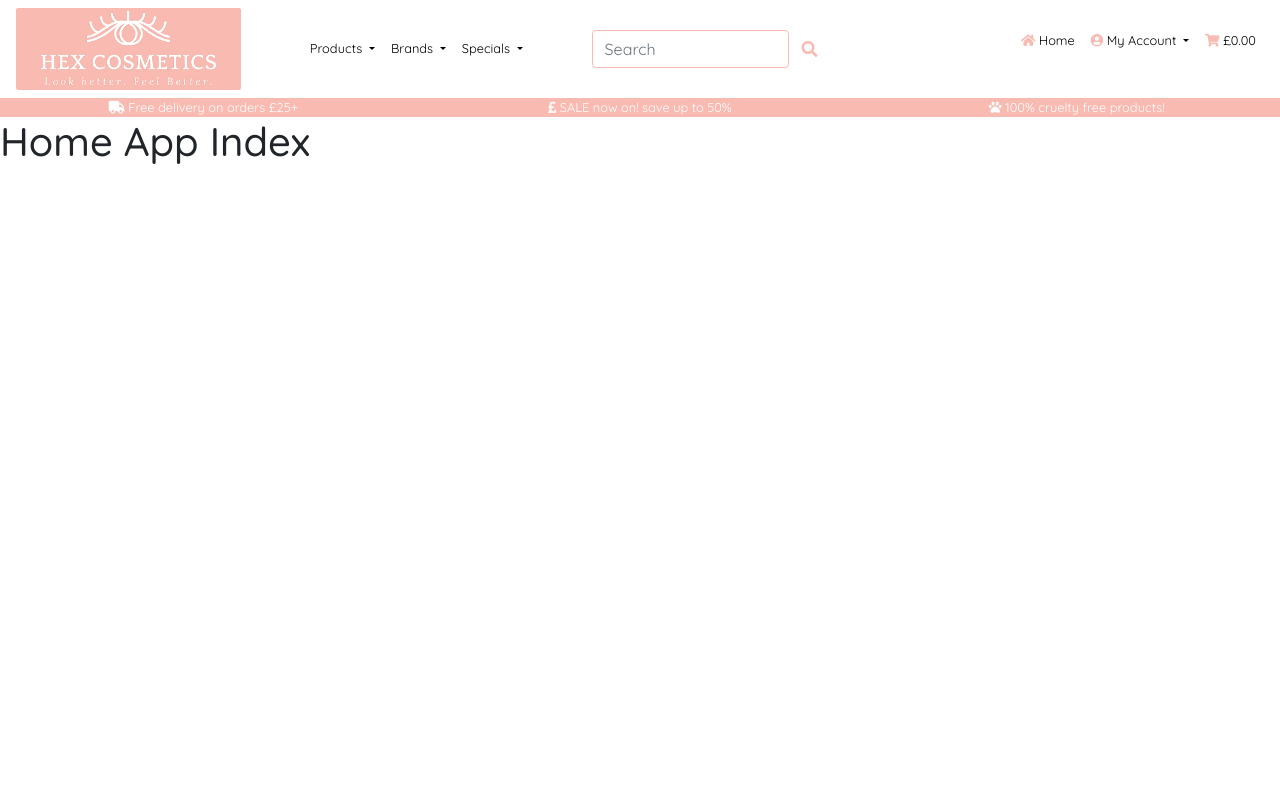
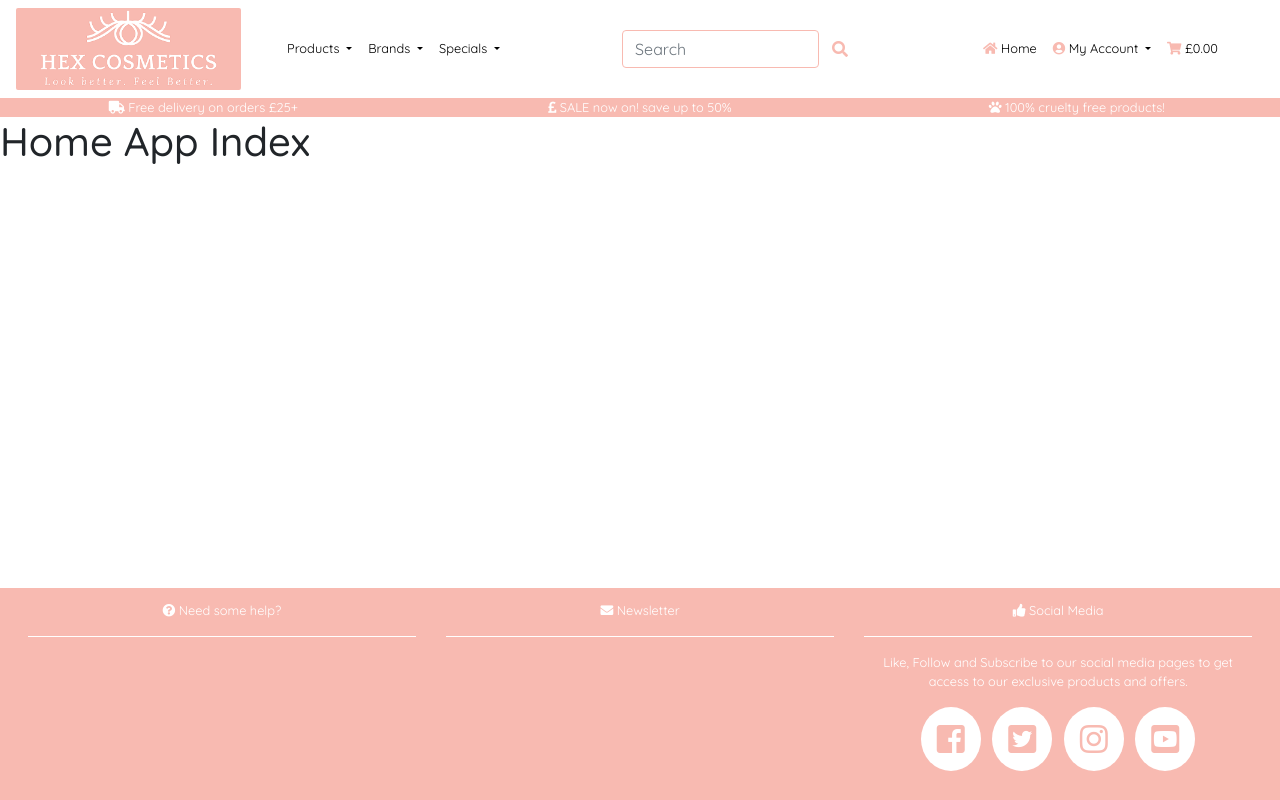
Before and after one commit to lewisclark4/CI-MilestoneProjectFour, a Django app: page / in a window 1280 px wide. Run offline with Django 3.2, Linux system fonts and the light colour scheme; some libraries are stand-ins or nearby versions.

Commit message:
created footer include and added some styling

```diff
--- a/static/css/base.css
+++ b/static/css/base.css
@@ -1,5 +1,9 @@
 html {
     scroll-behavior: smooth;
+}
+
+main {
+  flex: 1 0 auto;
 }
 
 body {
@@ -12,6 +16,10 @@ body {
 
 hr {
     border-color: #f8bab1;
+}
+
+footer hr{
+    border-color: #fff;
 }
 
 #logo-image {
@@ -59,9 +67,27 @@ hr {
     flex-flow: row nowrap;
 }
 
-.banner {
+.banner, #footer {
     background-color: #f8bab1;
     color: #fff;
     text-align: center;
     font-size: 0.8em;
 }
+
+.footer-row {
+    padding: 1em;
+
+}
+
+.social-icon i {
+    font-size: 2.5em;
+    text-align: center;
+    color: #f8bab1;
+    padding: 0.5em;
+    border-radius: 50%;
+    background-color: #fff;
+}
+
+.social-icon i:hover {
+    text-shadow:1px 1px 1px #bab1f8, 1px 1px 3px #bab1f8
+}
--- a/templates/base.html
+++ b/templates/base.html
@@ -47,7 +47,7 @@
     <header>
         {% include 'includes/navbar.html' %}
     </header>
-
+    <main>
     <!-- messages -->
     {% if messages %} {% endif %}
 
@@ -56,6 +56,9 @@
 
     <!-- page content -->
     {% block content %} {% endblock %}
+    </main>
+    <!-- footer -->
+    {% include 'includes/footer.html' %}
 
     <!-- custom post-load-js -->
     {% block custom-postload-js %} {% endblock %}
--- /dev/null
+++ b/templates/includes/footer.html
@@ -0,0 +1,55 @@
+{% load static %}
+
+<footer id="footer" class="container-fluid">
+    <div class="row footer-row">
+        <div class="col-12 col-lg-4">
+            <p>
+                <i class="fas fa-question-circle"></i>
+                Need some help?
+            </p>
+            <hr>
+        </div>
+        <div class="col-12 col-lg-4">
+            <p>
+                <i class="fas fa-envelope"></i>
+                Newsletter
+            </p>
+            <hr>
+        </div>
+        <div class="col-12 col-lg-4">
+            <p>
+                <i class="fas fa-thumbs-up"></i>
+                Social Media
+            </p>
+            <hr>
+            <p> Like, Follow and Subscribe to our social media pages to get access to our exclusive products and offers.
+			<ul class="list-inline">
+				<li class="list-inline-item social-icon text-center text-md-right">
+					<a href="https://en-gb.facebook.com/" target="_blank" rel="noopener" aria-label="Like us on Facebook">
+						<i class="fab fa-facebook-square" aria-hidden="true"></i>
+						<span class="sr-only">Facebook</span>
+					</a>
+				</li>
+				<li class="list-inline-item social-icon text-center text-md-right">
+					<a href="https://twitter.com/?lang=en-gb" target="_blank" rel="noopener" aria-label="Follow us on Twitter">
+						<i class="fab fa-twitter-square" aria-hidden="true"></i>
+						<span class="sr-only">Twitter</span>
+					</a>
+				</li>
+				<li class="list-inline-item social-icon text-center text-md-right">
+					<a href="https://www.instagram.com/?hl=en" target="_blank" rel="noopener" aria-label="Follow us on Instagram">
+						<i class="fab fa-instagram" aria-hidden="true"></i>
+						<span class="sr-only">Instagram</span>
+					</a>
+				</li>
+				<li class="list-inline-item social-icon text-center text-md-right">
+					<a href="http://www.youtube.com/" target="_blank" rel="noopener" aria-label="Subscribe on Youtube">
+						<i class="fab fa-youtube-square" aria-hidden="true"></i>
+						<span class="sr-only">YouTube</span>
+					</a>
+				</li>
+			</ul>
+		</div>
+        </div>
+    </div>
+</footer>
--- a/templates/includes/navbar.html
+++ b/templates/includes/navbar.html
@@ -40,7 +40,7 @@
                 </div>
             </li>
         </ul>
-        <hr class="d-block d-sm-none">
+        <hr class=".d-none .d-sm-block .d-lg-none">
         <form class="form-inline" method="GET" action="">
             <input class="form-control search-bar" name="q" type="search" placeholder="Search" aria-label="Search">
             <button class="btn nav-icon" type="submit">
@@ -48,7 +48,7 @@
             </button>
         </form>
         <hr class=".d-none .d-sm-block .d-lg-none">
-        <ul class="navbar-nav ml-auto">
+        <ul class="navbar-nav mx-auto">
             <li class="nav-item">
                 <a class="nav-link" href="{% url 'home' %}">
                     <i class="nav-icon fas fa-home"></i> Home
@@ -77,9 +77,9 @@
                 </div>
             </li>
             {% endif  %}
-            <li class="list-inline-item">
+            <li class="nav-item">
                 <a class="nav-link" href="">
-                    <p id="cart-total">
+                    <p id="cart-total" class="m-0">
                     <i class="nav-icon fas fa-shopping-cart"></i>
                         {% if grand_total %}
                             ${{ grand_total|floatformat:2 }}
@@ -105,7 +105,4 @@
         <i class="fas fa-paw"></i>
         100% cruelty free products!
     </div>
-
-
-
 </div>
```
Lines whose indentation alone changed are shown as unchanged.
